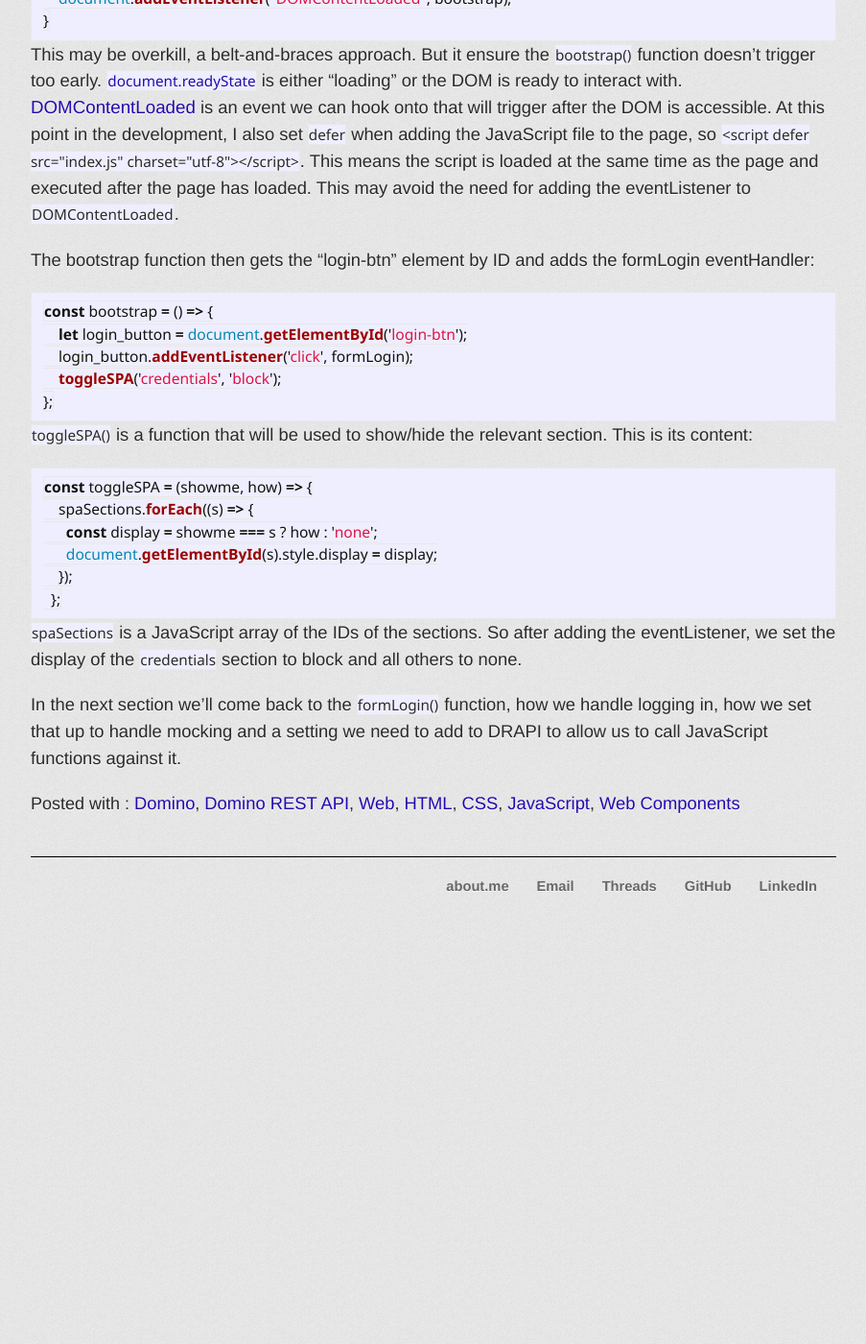
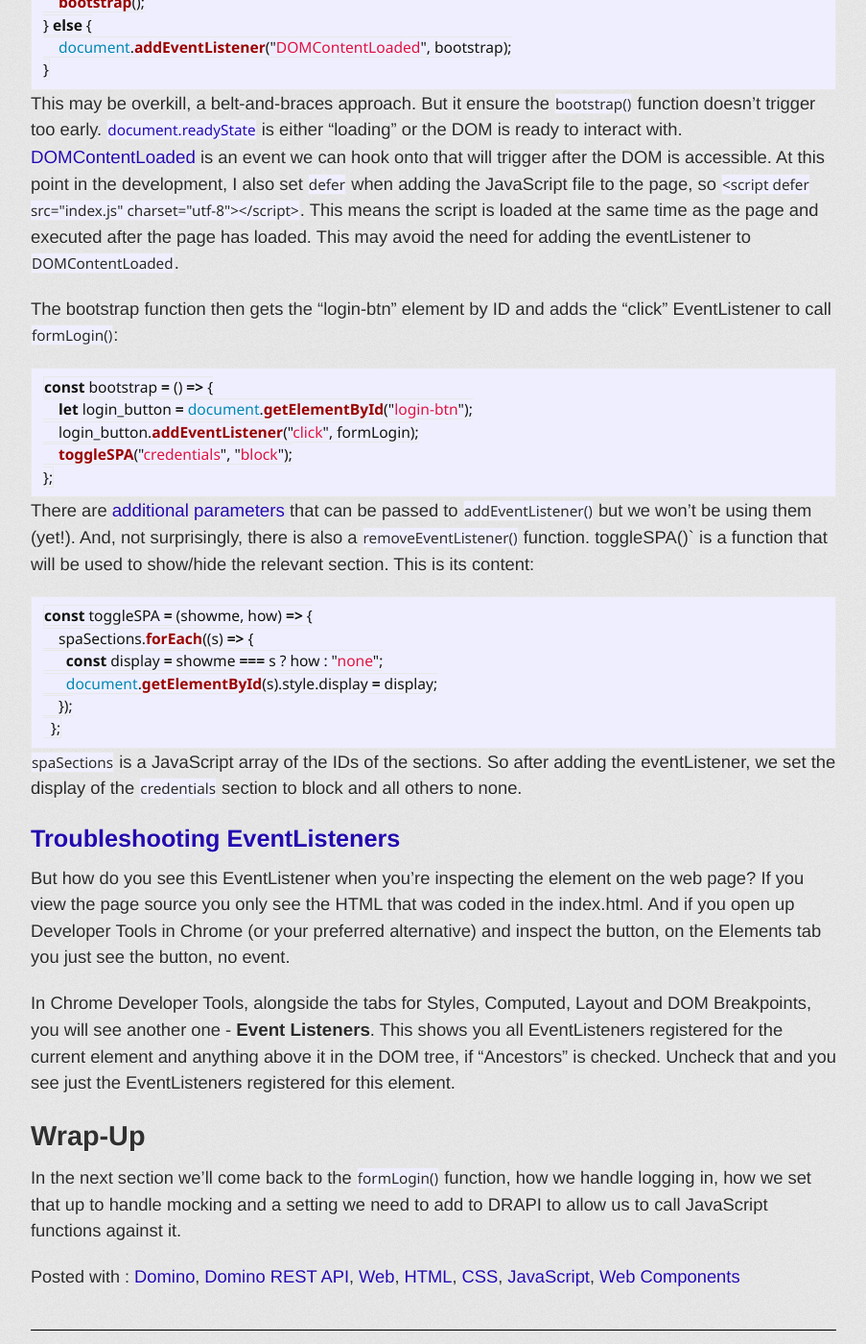
Before and after one commit to paulswithers/paulswithers.github.io, a Jekyll site: the page built from _posts/2024-09-03-framework-web-5.md, in a window 1280 px wide and 1400 px high, scrolled down 3391 px. Shown: the whole window at 96% size, without its empty margins (188-1091 px from the left). Built offline with Jekyll 4.4.1, drawn with Linux system fonts in a browser that asks for light colours; some web fonts are replaced; comment, search, counter and statistics services are not loaded; before the commit the page ends 4346 px from its top, so only the background shows below that; some of the changed text lies outside the part shown.

Commit message:
AMending blog post, adding inspecting event listeners and links from other blog posts

````diff
--- a/_posts/2024-09-03-home.md
+++ b/_posts/2024-09-03-framework-web-5.md
@@ -62,7 +62,7 @@ Again, we use `section` tags for each of the "pages" of the single page applicat
     <p>
         <input type="password" id="password-input" placeholder="Password"
         aria-label="Password" />
-        <button id="login-btn" type="button">Login</button>
+        <button id="login-btn" aria-label="Login" type="button">Login</button>
     </p>
 </form>
 ```
@@ -77,6 +77,8 @@ Finally we have the login button. But it's just the HTML, there is no onclick ev
 
 Inline JavaScript on HTML elements is considered bad practice in web development, it's a security risk for cross-site scripting attacks and depending on the Content Security Policy it might get blocked, as might `<script>` tags without a nonce or hash. Even some years ago a security review of a web application required that inline JavaScript be removed from an application I had initially developed. You can investigate further or formulate arguments against it. I prefer to spend my time getting things done and learning how to handle the requirement in a modern web development approach, rather than debating or fighting political battles.
 
+## EventListeners
+
 For the solution, we need to step across to our JavaScript file, index.js. The modern approach is adding an **EventListener** to the relevant HTML element, in this case the button with id "login-btn". But we need to make sure the DOM is loaded, otherwise we will not be able to get a handle on the button. Certain JavaScript developers will immediately jump to using jQuery. But we don't need to, this isn't 2014, JavaScript and browsers have evolved. I'll use a function called `bootstrap()` to perform all my DOM manipulation. To ensure this triggers once the page has loaded, I'll use this JavaScript in index.js:
 
 ``` javascript
@@ -89,22 +91,22 @@ if (document.readyState != "loading") {
 
 This may be overkill, a belt-and-braces approach. But it ensure the `bootstrap()` function doesn't trigger too early. [`document.readyState`](https://developer.mozilla.org/en-US/docs/Web/API/Document/readyState) is either "loading" or the DOM is ready to interact with. [DOMContentLoaded](https://developer.mozilla.org/en-US/docs/Web/API/Document/DOMContentLoaded_event) is an event we can hook onto that will trigger after the DOM is accessible. At this point in the development, I also set `defer` when adding the JavaScript file to the page, so `<script defer src="index.js" charset="utf-8"></script>`. This means the script is loaded at the same time as the page and executed after the page has loaded. This may avoid the need for adding the eventListener to `DOMContentLoaded`.
 
-The bootstrap function then gets the "login-btn" element by ID and adds the formLogin eventHandler:
+The bootstrap function then gets the "login-btn" element by ID and adds the "click" EventListener to call `formLogin()`:
 
 ``` javascript
 const bootstrap = () => {
-    let login_button = document.getElementById('login-btn');
-    login_button.addEventListener('click', formLogin);
-    toggleSPA('credentials', 'block');
+    let login_button = document.getElementById("login-btn");
+    login_button.addEventListener("click", formLogin);
+    toggleSPA("credentials", "block");
 };
 ```
 
-`toggleSPA()` is a function that will be used to show/hide the relevant section. This is its content:
+There are [additional parameters](https://developer.mozilla.org/en-US/docs/Web/API/EventTarget/addEventListener) that can be passed to `addEventListener()` but we won't be using them (yet!). And, not surprisingly, there is also a `removeEventListener()` function. toggleSPA()` is a function that will be used to show/hide the relevant section. This is its content:
 
 ``` javascript
 const toggleSPA = (showme, how) => {
     spaSections.forEach((s) => {
-      const display = showme === s ? how : 'none';
+      const display = showme === s ? how : "none";
       document.getElementById(s).style.display = display;
     });
   };
@@ -112,4 +114,12 @@ const toggleSPA = (showme, how) => {
 
 `spaSections` is a JavaScript array of the IDs of the sections. So after adding the eventListener, we set the display of the `credentials` section to block and all others to none.
 
+### Troubleshooting EventListeners
+
+But how do you see this EventListener when you're inspecting the element on the web page? If you view the page source you only see the HTML that was coded in the index.html. And if you open up Developer Tools in Chrome (or your preferred alternative) and inspect the button, on the Elements tab you just see the button, no event.
+
+In Chrome Developer Tools, alongside the tabs for Styles, Computed, Layout and DOM Breakpoints, you will see another one - **Event Listeners**. This shows you all EventListeners registered for the current element and anything above it in the DOM tree, if "Ancestors" is checked. Uncheck that and you see just the EventListeners registered for this element.
+
+## Wrap-Up
+
 In the next section we'll come back to the `formLogin()` function, how we handle logging in, how we set that up to handle mocking and a setting we need to add to DRAPI to allow us to call JavaScript functions against it.
````
Also changed, not shown: _posts/2024-08-15-xpages-web-1.md (+1 -0 lines), _posts/2024-08-20-xpages-web-2.md (+1 -0 lines), _posts/2024-08-24-framework-web-3.md (+1 -0 lines), _posts/2024-08-26-framework-web-4.md (+1 -0 lines).
